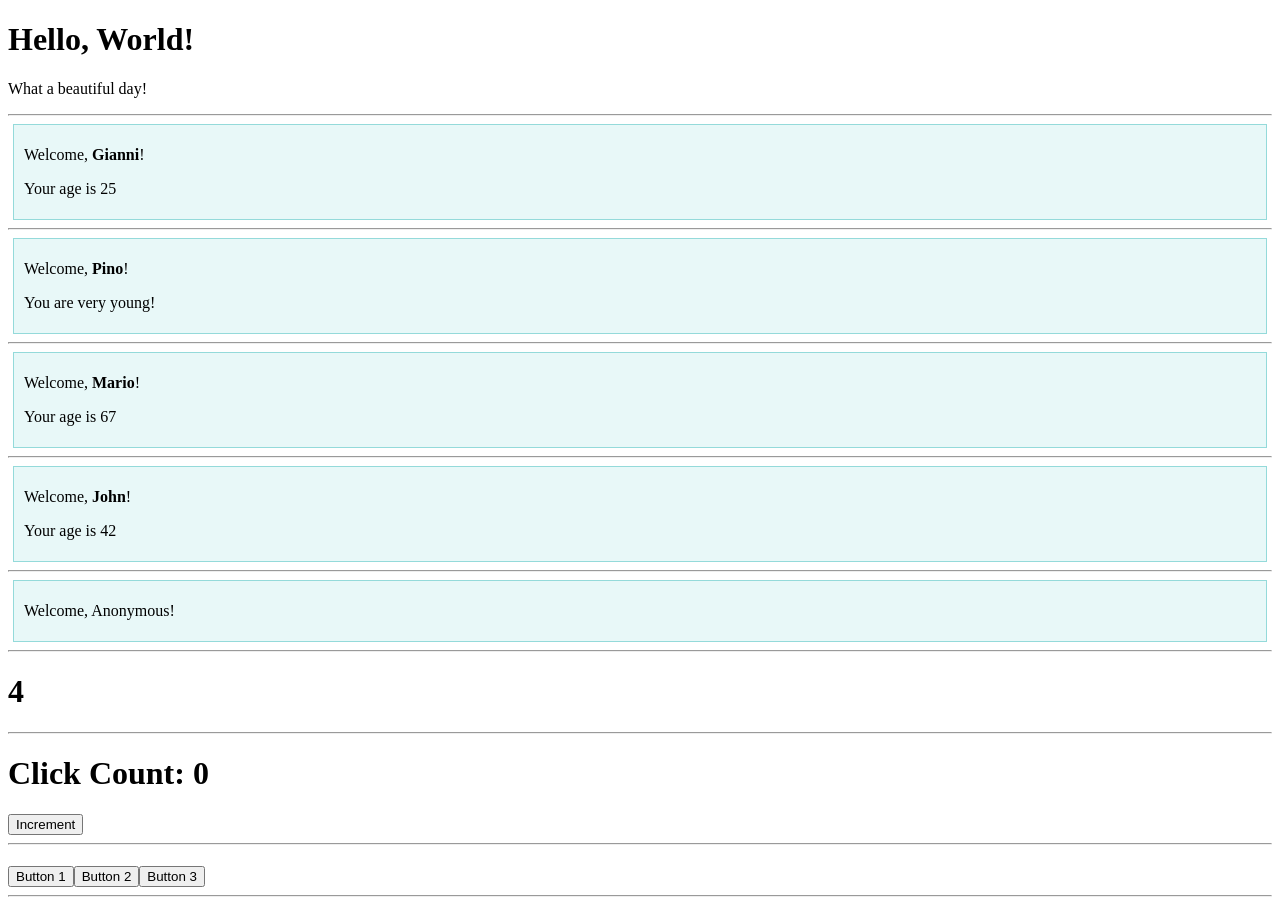
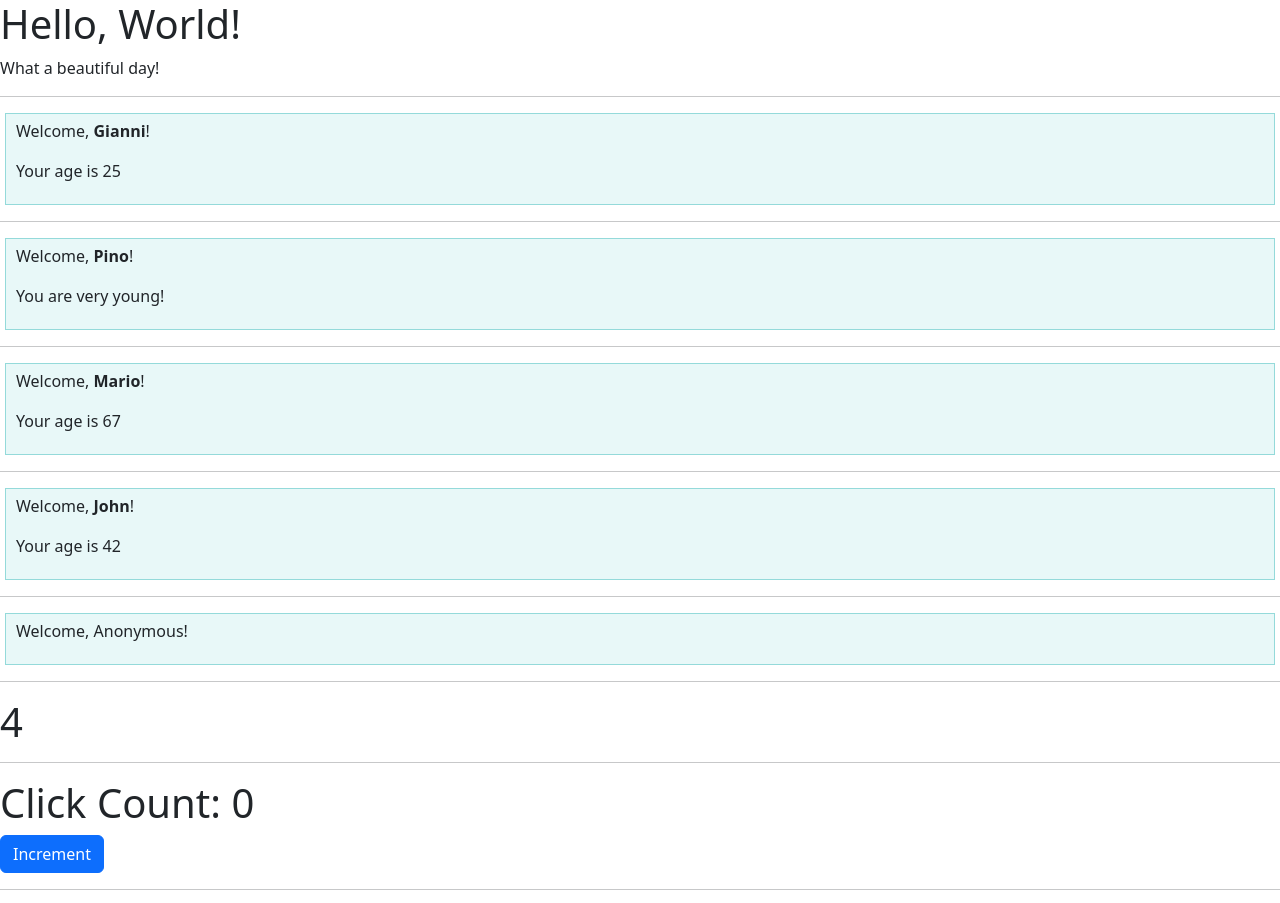
Before and after one commit to AndreaPossidente/develhope-react-exercises, a React (Create React App) app: page / in a window 1280 px wide. Shown: the top 903 px of the page. Built offline with nearby package versions, Linux system fonts and the light colour scheme.

Commit message:
done styling components 05

```diff
--- a/package.json
+++ b/package.json
@@ -6,7 +6,9 @@
     "@testing-library/jest-dom": "^5.16.5",
     "@testing-library/react": "^13.4.0",
     "@testing-library/user-event": "^13.5.0",
+    "bootstrap": "^5.2.3",
     "react": "^18.2.0",
+    "react-bootstrap": "^2.7.2",
     "react-dom": "^18.2.0",
     "react-scripts": "5.0.1",
     "web-vitals": "^2.1.4"
--- a/src/ClickCounter.js
+++ b/src/ClickCounter.js
@@ -1,4 +1,5 @@
 import React, { Component } from "react";
+import { Button } from "react-bootstrap";
 
 export default class ClickCounter extends Component {
   state = { counter: 0 };
@@ -13,7 +14,9 @@
     return (
       <div>
         <h1>Click Count: {this.state.counter}</h1>
-        <button onClick={this.handleIncrement}>Increment</button>
+        <Button variant="primary" onClick={this.handleIncrement}>
+          Increment
+        </Button>
       </div>
     );
   }
--- a/src/index.js
+++ b/src/index.js
@@ -1,6 +1,6 @@
 import ReactDOM from "react-dom";
 import App from "./App";
-
+import "bootstrap/dist/css/bootstrap.min.css";
 import "./index.css";
 
 const root = document.querySelector("#root");
```
Also changed, not shown: 1 other file (tests, documents, lock files or other folders).
